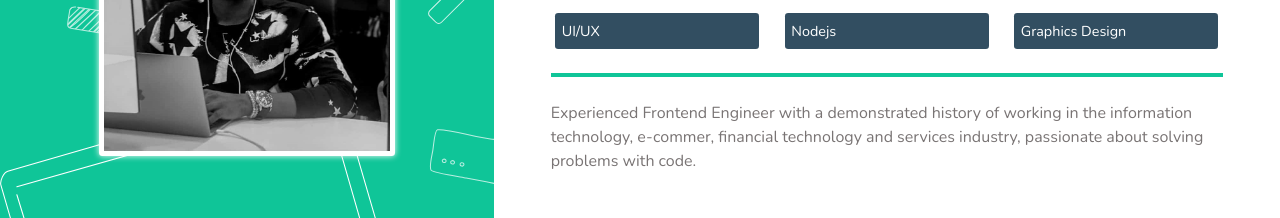
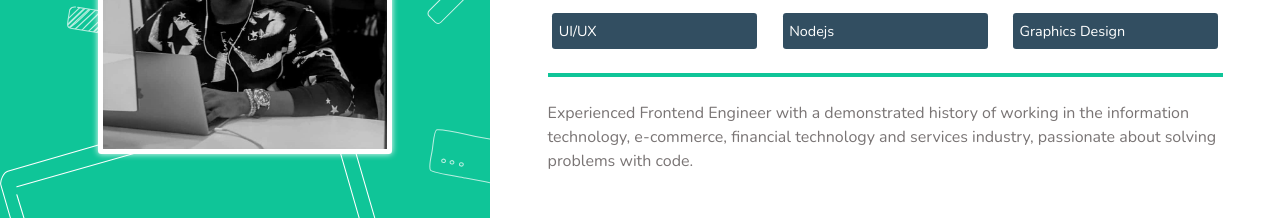
Before and after one commit to adisamicheal/devcareer, a plain HTML site: page index.html in a window 1280 px wide. Shown: the part 188-406 px from the top of the page. Drawn offline with nearby package versions, Linux system fonts and the light colour scheme.

Commit message:
Update index.html

```diff
--- a/index.html
+++ b/index.html
@@ -74,7 +74,7 @@
         </li>
       </ul>
       <p>
-        Experienced Frontend Engineer with a demonstrated history of working in the information technology, e-commer, financial technology and
+        Experienced Frontend Engineer with a demonstrated history of working in the information technology, e-commerce, financial technology and
         services industry, passionate about solving problems with code.
       </p>
       <div class="social">
```
